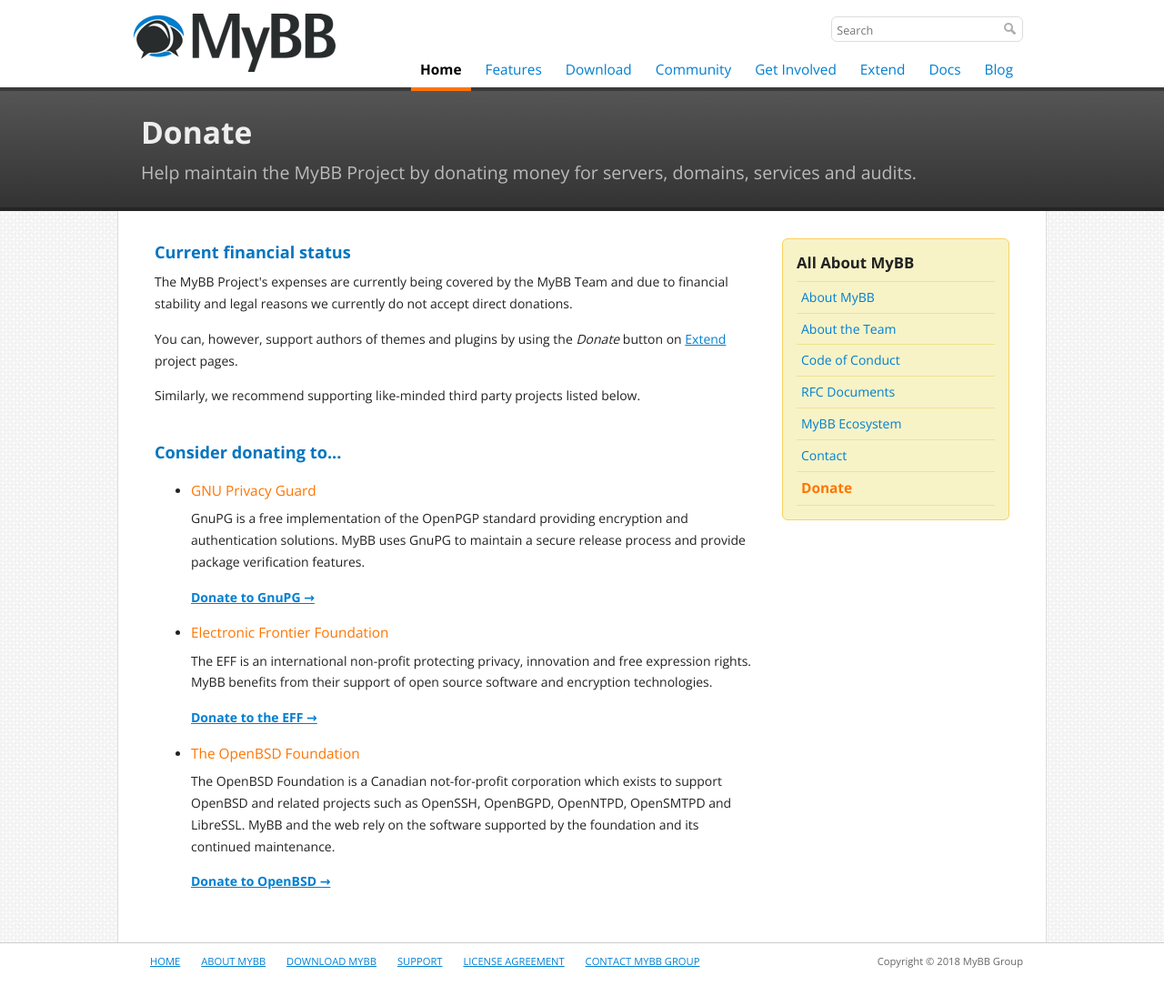
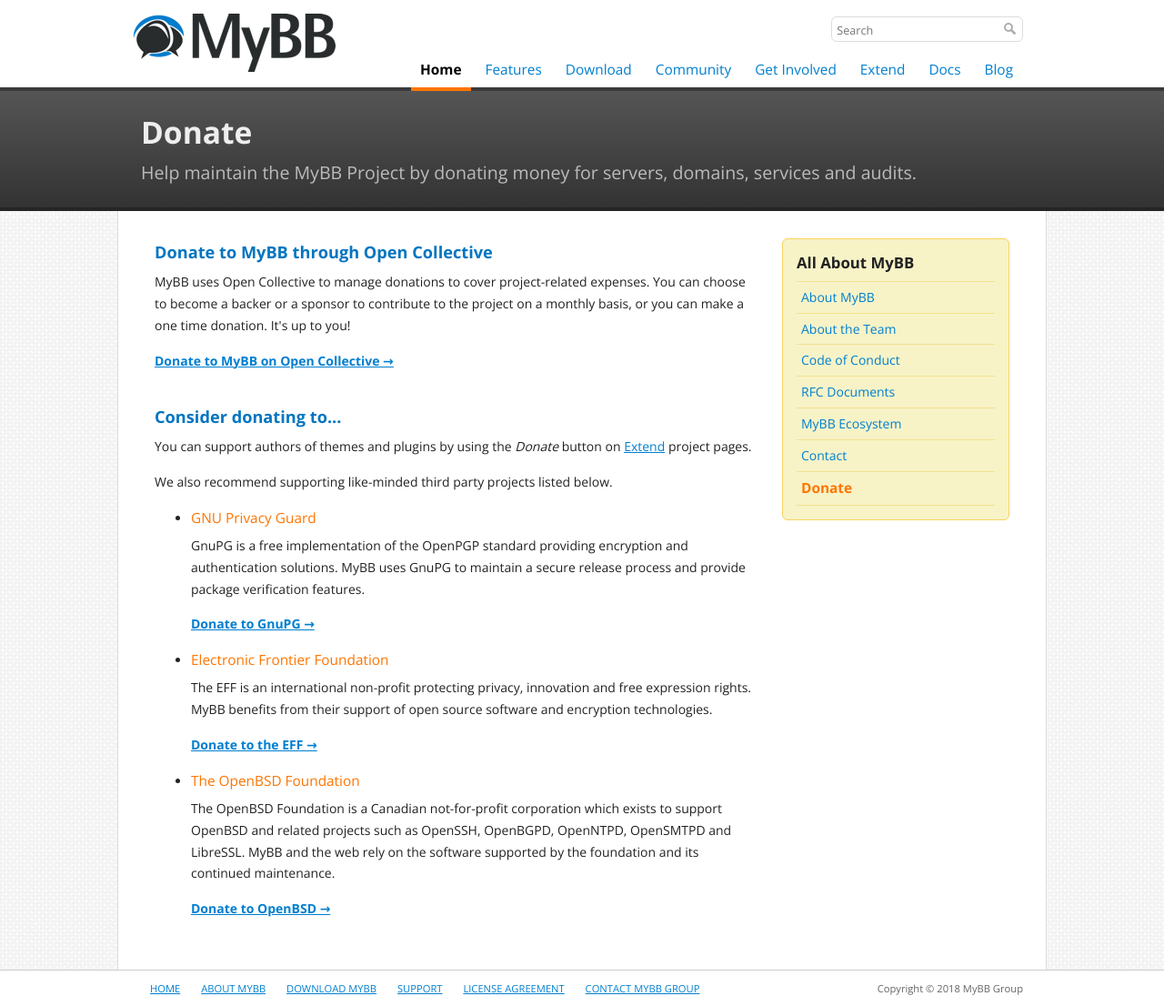
Before and after one commit to mybb/mybb.com, a Jekyll site: the page built from about/donations.html, in a window 1280 px wide. Shown: the whole page at 91% size. Built offline with Jekyll 4.4.1, drawn with Linux system fonts in a browser that asks for light colours; nearby versions of some CDN libraries; before the commit the page ends 1076 px from its top, so only the background shows below that.

Commit message:
Adding Open Collective donations
Will flesh this out further on the new website

```diff
--- a/about/donations.html
+++ b/about/donations.html
@@ -16,14 +16,15 @@
 <div id="contentBlock">
 	<section class="general">
 		<header>
-			<h1>Current financial status</h1>
+			<h1>Donate to MyBB through Open Collective</h1>
 		</header>
-		<p>The MyBB Project's expenses are currently being covered by the MyBB Team and due to financial stability and legal reasons we currently do not accept direct donations.</p>
-        <p>You can, however, support authors of themes and plugins by using the <i>Donate</i> button on <a href="https://community.mybb.com/mods.php">Extend</a> project pages.</p>
-        <p>Similarly, we recommend supporting like-minded third party projects listed below.</p>
-	</section>
+		<p>MyBB uses Open Collective to manage donations to cover project-related expenses. You can choose to become a backer or a sponsor to contribute to the project on a monthly basis, or you can make a one time donation. It's up to you!</p>
+		<p><a href="https://opencollective.org/mybb/"><strong>Donate to MyBB on Open Collective &rarr;</strong></a></p>
+		</section>
 	<section class="general">
 		<h1>Consider donating to...</h1>
+		<p>You can support authors of themes and plugins by using the <i>Donate</i> button on <a href="https://community.mybb.com/mods.php">Extend</a> project pages.</p>
+		<p>We also recommend supporting like-minded third party projects listed below.</p>
         <ul>
             <li>
                 <h2>GNU Privacy Guard</h2>
```
